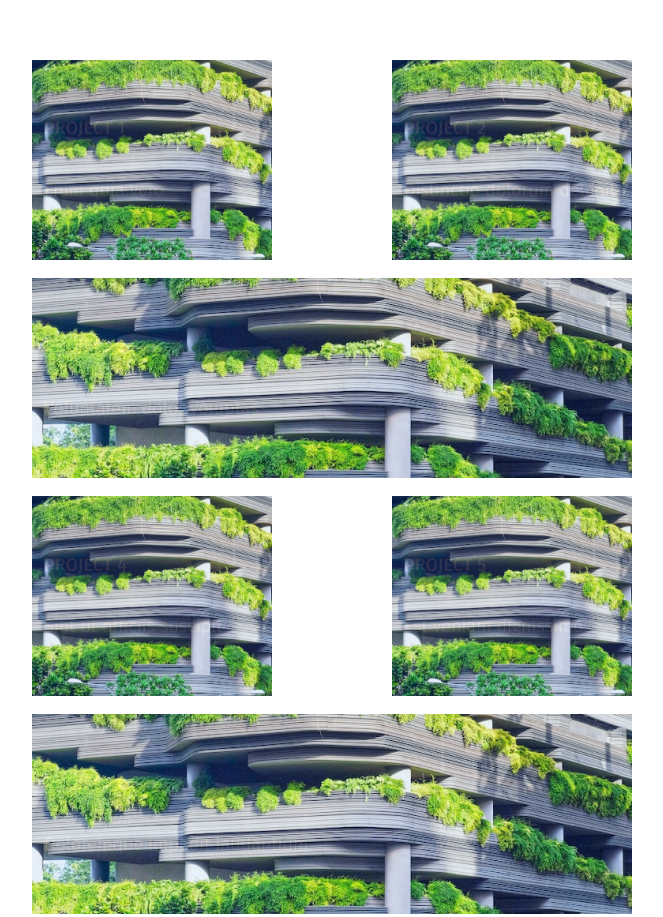
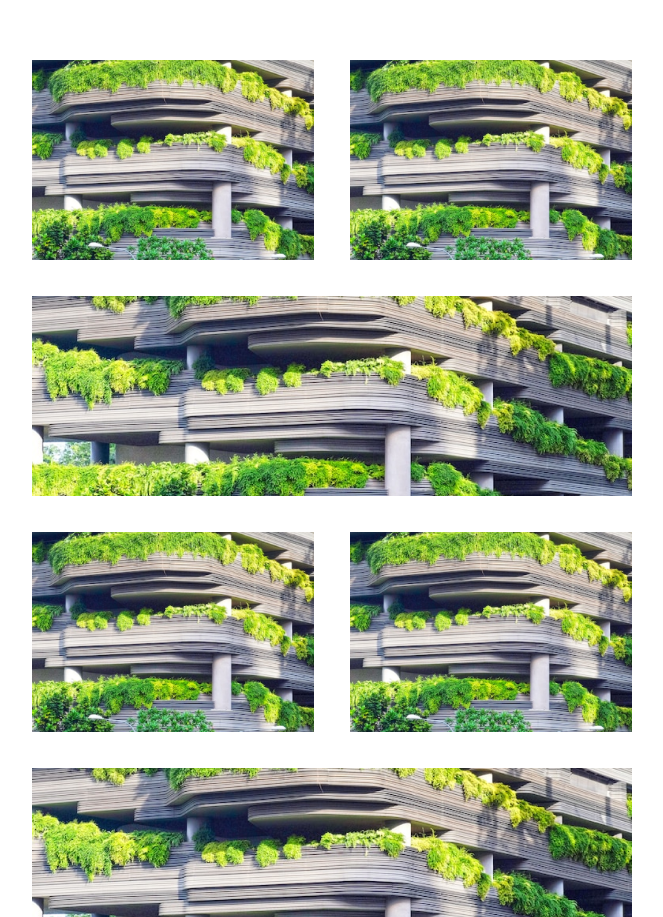
Before and after one commit to top-solution/ing-website, an Astro site: page /projects in a window 1280 px wide. Shown: the top 917 px of the page, without its empty margins (308-971 px from the left). Built offline with nearby package versions, Linux system fonts and the light colour scheme; Astro itself is replaced by a stand-in of ours.

Commit message:
Finish projects page

```diff
--- a/src/pages/projects.astro
+++ b/src/pages/projects.astro
@@ -95,23 +95,20 @@ const nav: NavItem[] = [];
 		flex-wrap: wrap;
 		justify-content: space-between;
 		align-items: center;
-		gap: var(--space-xs);
+		gap: var(--space-m);
 
 	}
 
 	.project {
 		display: flex;
 		flex-direction: column;
-		width: 40%;
 		text-decoration: none;
 		position:relative;
 		min-height: 200px;
 		background-image: url(/public/project-0.png);
 		background-size: cover;
     	background-position: center;
-
-
-
+		flex: 1 1 100%;
 	}
 
 	.project:hover .project-title {
@@ -119,7 +116,7 @@ const nav: NavItem[] = [];
 	}
 
 	.project:nth-of-type(3n) {
-		width: 100%
+		flex: 1 1 100%
 	}
 
 	.project-title {
@@ -141,19 +138,28 @@ const nav: NavItem[] = [];
 
 	.project-title>h3{
 		font-weight: 500;
+		text-transform: none;
 	}
 
 
 
 
 	@media screen and (min-width: 600px) {
+		.project {
+			flex: 1 1 40%;
+		}
 		.project-title {
-			opacity: 0.1;
+			opacity: 0;
 			top: 0;
 			display: flex;
 			flex-direction: column;
 			justify-content: center;
 			transition: opacity 0.25s ease-in-out;
+			text-align: center;
+			gap: 0;
+		}
+		.project-title>p {
+			margin-block-start: 0;
 		}
 	}
 </style>
```
